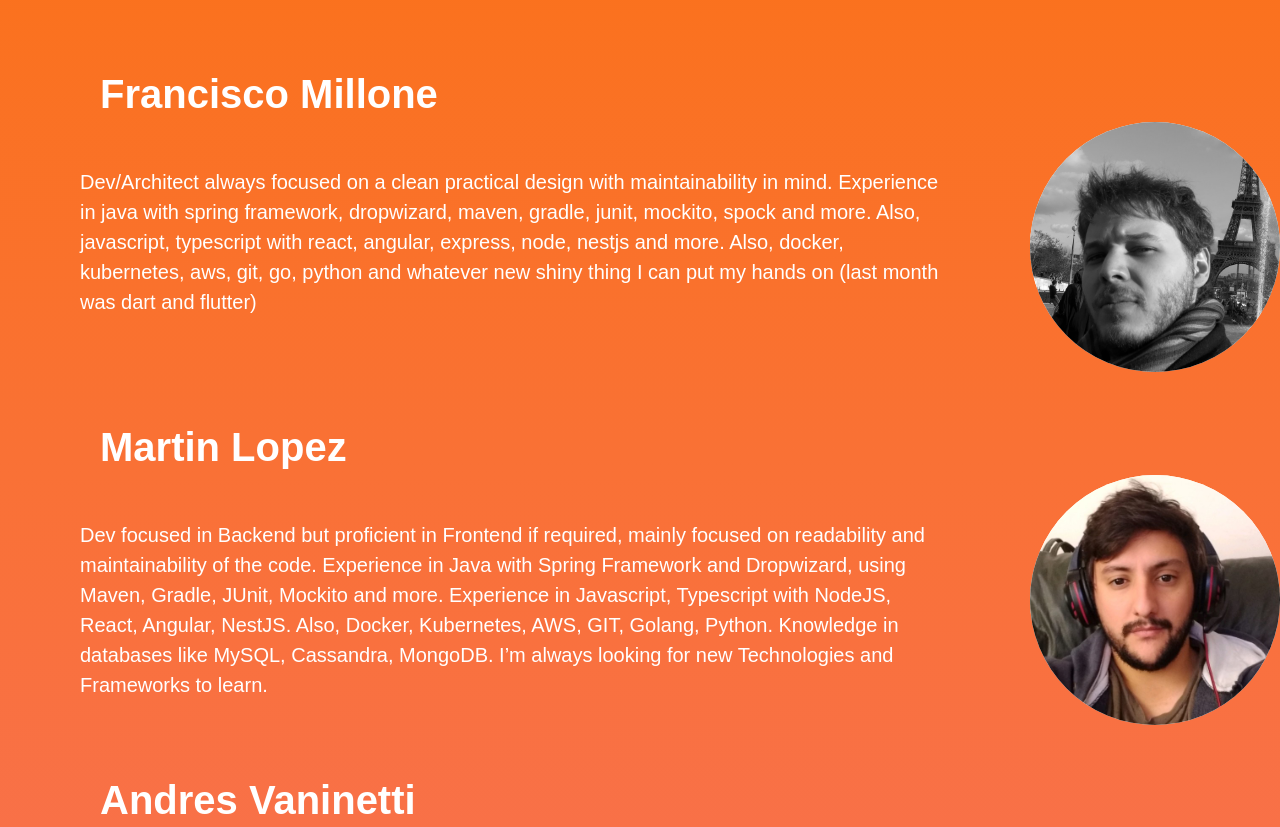
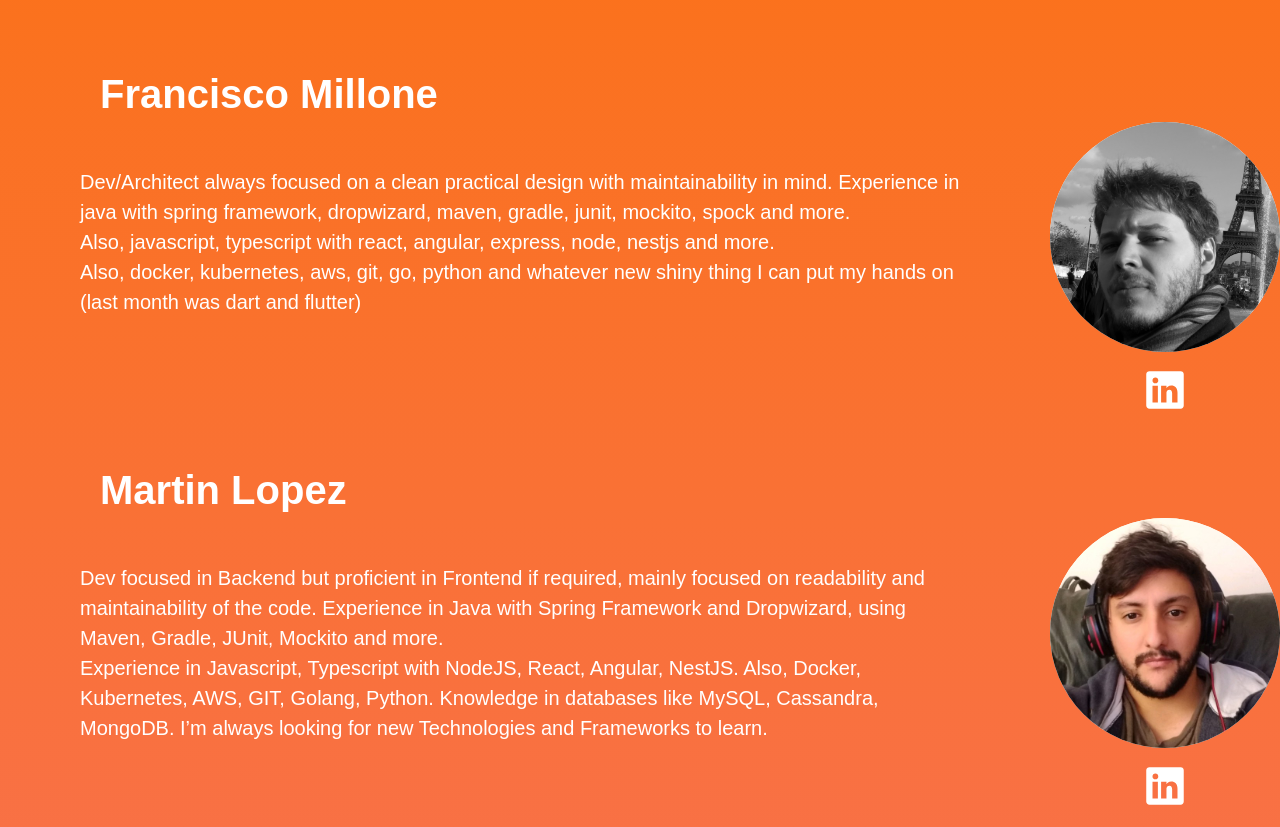
Before and after one commit to Conosoft/conosoft.github.io, a plain HTML site: page about.html in a window 1280 px wide. Shown: the part 451-1278 px from the top of the page. Drawn offline with Linux system fonts and the light colour scheme.

Commit message:
added linkedin icons

```diff
--- a/about.html
+++ b/about.html
@@ -43,7 +43,7 @@
                     Tandil,
                     Argentina, we've known each other for more than 13 years and, more importantly, we are friends. This
                     grants
-                    us a unique team dynamic. On top of that, each of us has a network of contacts which allows us to
+                    us a unique team dynamic.<br>On top of that, each of us has a network of contacts which allows us to
                     add more
                     people to the team depending on the requirements.
                 </p>
@@ -64,8 +64,8 @@
                         <p>Dev/Architect always focused on a clean practical design with maintainability in mind.
                             Experience in java with spring framework, dropwizard, maven, gradle, junit, mockito, spock
                             and
-                            more.
-                            Also, javascript, typescript with react, angular, express, node, nestjs and more.
+                            more. <br>
+                            Also, javascript, typescript with react, angular, express, node, nestjs and more. <br>
                             Also, docker, kubernetes, aws, git, go, python and whatever new shiny thing I can put my
                             hands
                             on
@@ -73,28 +73,34 @@
                             month was dart and flutter)
                         </p>
                     </div>
-                    <div>
+                    <div class="image-container">
                         <img src="images/fran.jpeg" class="member-image">
+                        <a href="https://www.linkedin.com/in/francisco-millone-5b5b882b/">
+                            <img src="images/linkedin.svg" class="linkedin-ico">
+                        </a>
                     </div>
                 </div>
 
                 <div class="member">
-                    <div >
+                    <div>
                         <h1>Martin Lopez</h1>
                         <p>Dev focused in Backend but proficient in Frontend if required, mainly focused on readability
                             and
                             maintainability of the code.
                             Experience in Java with Spring Framework and Dropwizard, using Maven, Gradle, JUnit, Mockito
                             and
-                            more.
+                            more. <br>
                             Experience in Javascript, Typescript with NodeJS, React, Angular, NestJS.
                             Also, Docker, Kubernetes, AWS, GIT, Golang, Python.
                             Knowledge in databases like MySQL, Cassandra, MongoDB.
                             I’m always looking for new Technologies and Frameworks to learn.
                         </p>
                     </div>
-                    <div >
+                    <div class="image-container">
                         <img src="images/tincho.jfif" class="member-image">
+                        <a href="https://www.linkedin.com/in/jos%C3%A9-mart%C3%ADn-lopez-798737a6/">
+                            <img src="images/linkedin.svg" class="linkedin-ico">
+                        </a>
                     </div>
                 </div>
 
@@ -104,10 +110,12 @@
                         <p>SDET/Dev mostly focused on Software Test Development. Able to set up automation projects from
                             scratch
                             for
-                        different platforms(create or use built-in frameworks) and to automate test cases for the BE or
+                            different platforms(create or use built-in frameworks) and to automate test cases for the BE
+                            or
                             the
                             UI,
-                        doing unit, component, functional, integration or E2E automated scripts. I also can contribute
+                            doing unit, component, functional, integration or E2E automated scripts. <br> I also can
+                            contribute
                             with
                             the
                             development of applications since I take this role in some projects.
@@ -119,8 +127,11 @@
                             Angular,
                             Docker, GIT, AWS, Kafka</p>
                     </div>
-                    <div>
+                    <div class="image-container">
                         <img src="images/andrelo.jfif" class="member-image">
+                        <a href="https://www.linkedin.com/in/andres-vaninetti/">
+                            <img src="images/linkedin.svg" class="linkedin-ico">
+                        </a>
                     </div>
                 </div>
             </div>
--- a/css/about.css
+++ b/css/about.css
@@ -97,12 +97,22 @@
 
 .member-image {
     background-color: white;
-    width: 250px;
-    height: 250px;
+    width: 230px;
+    height: 230px;
     object-fit: cover;
     border-radius: 50%;
     margin-top: 50px;
 
+}
+
+.linkedin-ico {
+    width: 50px;
+    text-align: center;
+    margin-top: 10px;
+}
+
+.image-container {
+    text-align: center;
 }
 
 
```
Also changed, not shown: images/linkedin.svg (added). Lines whose indentation alone changed are shown as unchanged.
